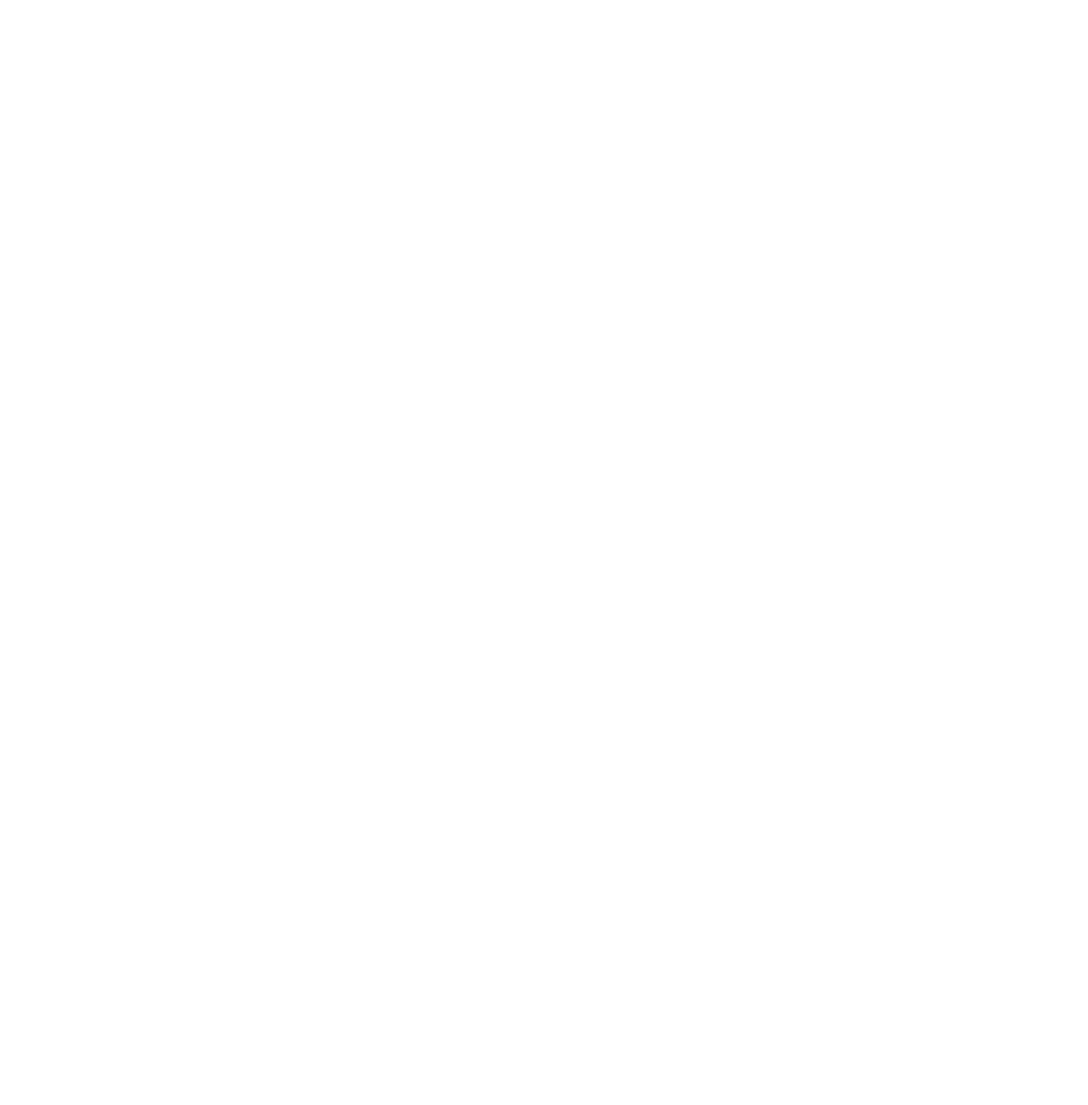
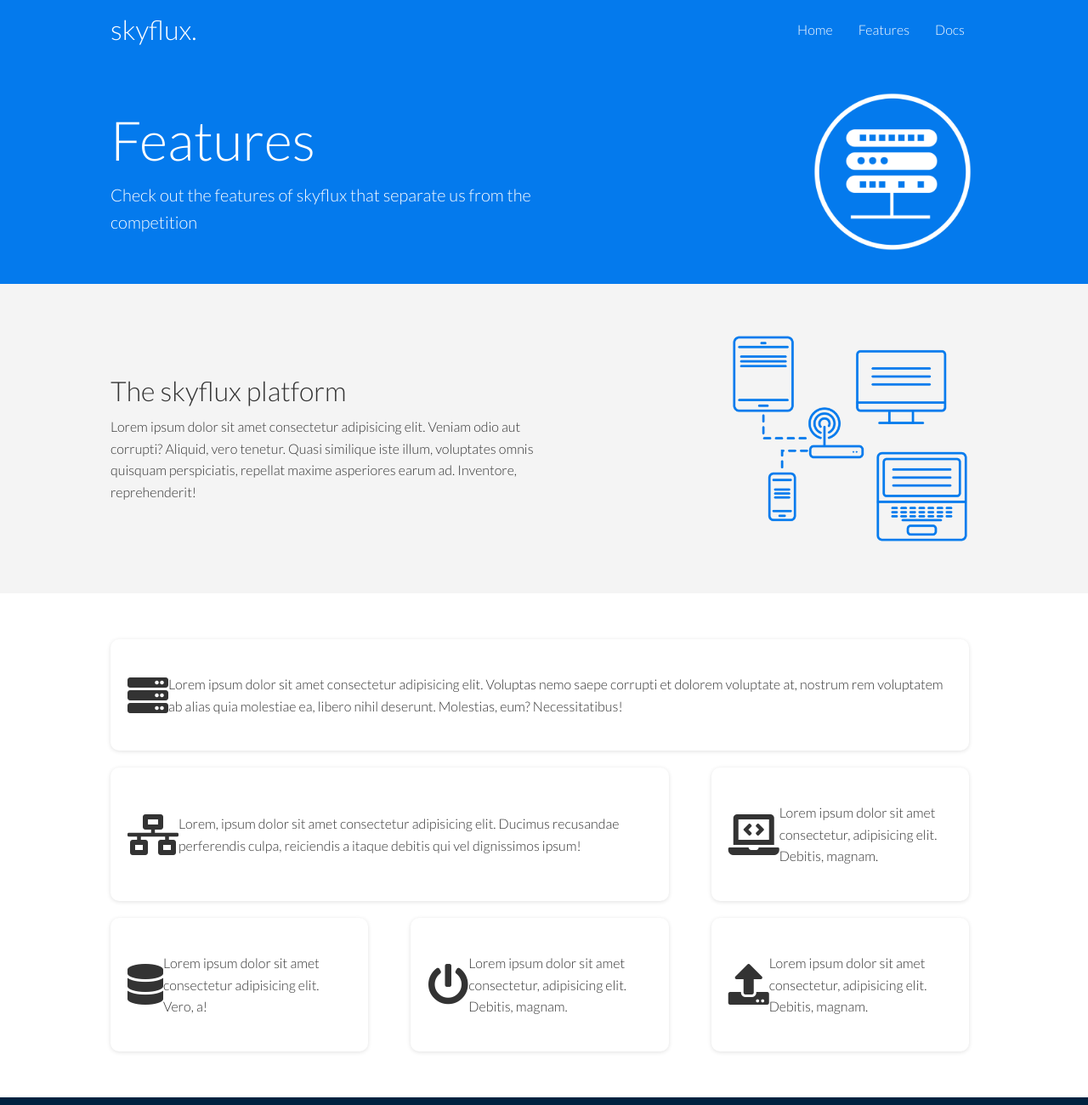
Before and after one commit to o0p/skyflux-website, a plain HTML site: page features.html in a window 1280 px wide. Shown: the top 1300 px of the page at 85% size. Before the commit the page ends 800 px from the top, so only its background shows below. Drawn offline with Linux system fonts and the light colour scheme.

Commit message:
Features Page

```diff
--- a/css/style.css
+++ b/css/style.css
@@ -183,6 +183,34 @@ margin: 30px 0;
   transform: translateY(-15px);
 }
 
+/* Features */
+.features-head img {
+  width: 200px;
+  justify-self: flex-end;
+}
+
+.features-sub-head img {
+  width: 300px;
+  justify-self: flex-end;
+}
+
+.features-main .card {
+  margin-right: 20px;
+
+}
+
+.features-main .grid {
+  padding: 30px;
+}
+
+.features-main .grid > *:first-child{
+  grid-column: 1 /span 3;
+}
+
+.features-main .grid > *:nth-child(2){
+  grid-column: 1 /span 2;
+}
+
 /* Footer */
 .footer .social a {
   margin: 0 10px;
--- a/features.html
+++ b/features.html
@@ -0,0 +1,118 @@
+<!DOCTYPE html>
+<html lang="en">
+<head>
+    <meta charset="UTF-8">
+    <meta name="viewport" content="width=device-width, initial-scale=1.0">
+    <link rel="stylesheet" href="https://cdnjs.cloudflare.com/ajax/libs/font-awesome/5.15.1/css/all.min.css" />
+    <link rel="stylesheet" href="css/utilities.css">
+    <link rel="stylesheet" href="css/style.css">
+    <title>skyflux | Cloud Hosting For Everyone</title>
+</head>
+<body>
+
+<!-- Navbar -->
+<div class="navbar">
+    <div class="container flex">
+        <h1 class="logo">skyflux.</h1>
+        <nav>
+            <ul>
+                <li><a href="index.html">Home</a></li>
+                <li><a href="features.html">Features</a></li>
+                <li><a href="docs.html">Docs</a></li>
+            </ul>
+        </nav>
+    </div>
+</div>
+
+<!-- Head -->
+<section class="features-head bg-primary py-3">
+    <div class="container grid">
+        <div>
+            <h1 class="xl">Features</h1>
+            <p class="lead">Check out the features of skyflux that separate us from the competition</p>
+        </div>
+        <img src="images/server.png" alt="">
+    </div>
+</section>
+
+<!-- Sub head -->
+<section class="features-sub-head bg-light py-3">
+    <div class="container grid">
+        <div>
+            <h1 class="md">The skyflux platform</h1>
+            <p class="">Lorem ipsum dolor sit amet consectetur adipisicing elit. Veniam odio aut corrupti? Aliquid, vero tenetur. Quasi similique iste illum, voluptates omnis quisquam perspiciatis, repellat maxime asperiores earum ad. Inventore, reprehenderit!</p>
+        </div>
+        <img src="images/server2.png" alt="">
+    </div>
+</section>
+
+<!-- Main -->
+<section class="features-main my-2">
+    <div class="container grid grid-3">
+        <div class="card flex">
+            <i class="fas fa-server fa-3x"></i>
+            <p>Lorem ipsum dolor sit amet consectetur adipisicing elit. Voluptas nemo saepe corrupti et dolorem voluptate at, nostrum rem voluptatem ab alias quia molestiae ea, libero nihil deserunt. Molestias, eum? Necessitatibus!</p>
+        </div>
+        <div class="card flex">
+            <i class="fas fa-network-wired fa-3x"></i>
+            <p>
+                Lorem, ipsum dolor sit amet consectetur adipisicing elit. Ducimus
+                recusandae perferendis culpa, reiciendis a itaque debitis qui vel
+                dignissimos ipsum!
+            </p>
+        </div>
+        <div class="card flex">
+            <i class="fas fa-laptop-code fa-3x"></i>
+            <p>
+                Lorem ipsum dolor sit amet consectetur, adipisicing elit. Debitis,
+                magnam.
+            </p>
+        </div>
+        <div class="card flex">
+            <i class="fas fa-database fa-3x"></i>
+            <p>
+                Lorem ipsum dolor sit amet consectetur adipisicing elit. Vero, a!
+            </p>
+        </div>
+        <div class="card flex">
+            <i class="fas fa-power-off fa-3x"></i>
+            <p>
+                Lorem ipsum dolor sit amet consectetur, adipisicing elit. Debitis,
+                magnam.
+            </p>
+        </div>
+        <div class="card flex">
+            <i class="fas fa-upload fa-3x"></i>
+            <p>
+                Lorem ipsum dolor sit amet consectetur, adipisicing elit. Debitis,
+                magnam.
+            </p>
+        </div>
+    </div>
+</section>
+
+<!-- Footer -->
+<footer class="footer bg-dark py-5">
+    <div class="container grid grid-3">
+        <div>
+            <h1>skyflux.</h1>
+            <p>Copyright &copy; 2020</p>
+        </div>
+        <nav>
+            <ul>
+                <li><a href="index.html">Home</a></li>
+                <li><a href="features.html">Features</a></li>
+                <li><a href="docs.html">Docs</a></li>
+            </ul>
+        </nav>
+        <div class="social">
+            <a href="#"><i class="fab fa-github fa-2x"></i></a>
+            <a href="#"><i class="fab fa-facebook fa-2x"></i></a>
+            <a href="#"><i class="fab fa-instagram fa-2x"></i></a>
+            <a href="#"><i class="fab fa-twitter fa-2x"></i></a>
+        </div>
+    </div>
+</footer>
+
+</body>
+</html>
```
